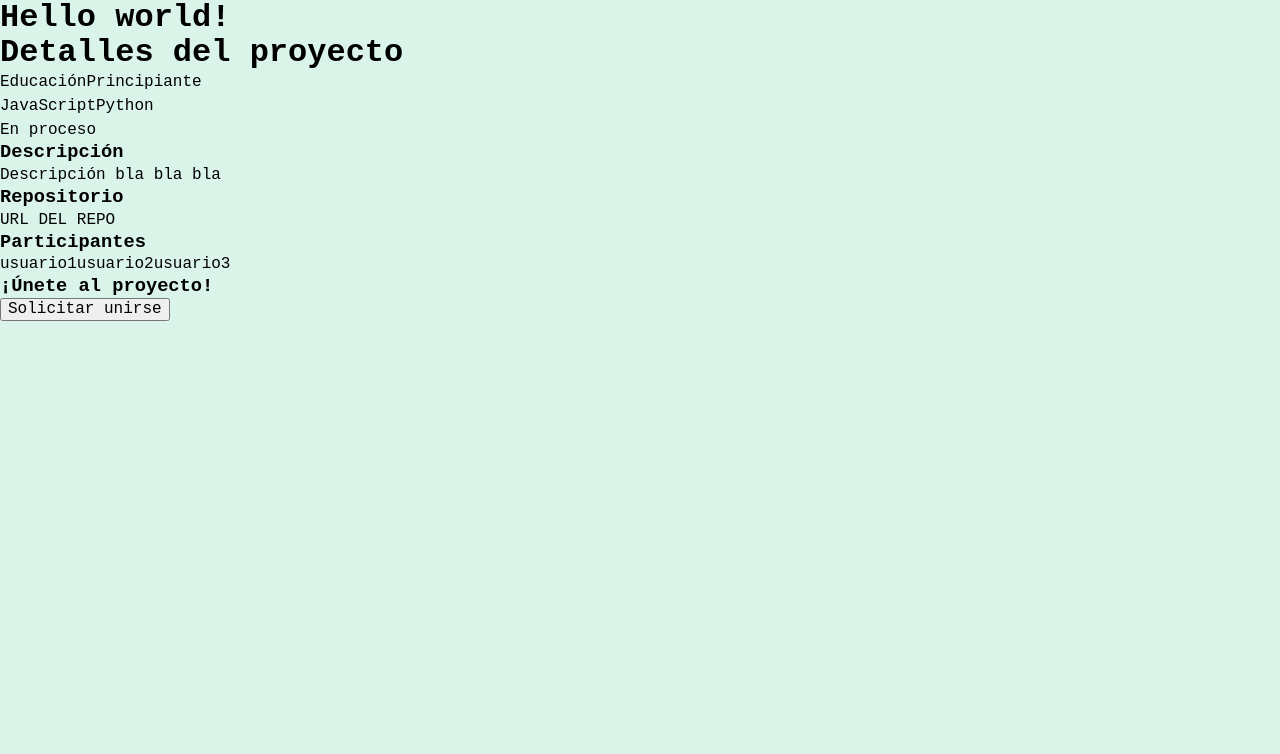
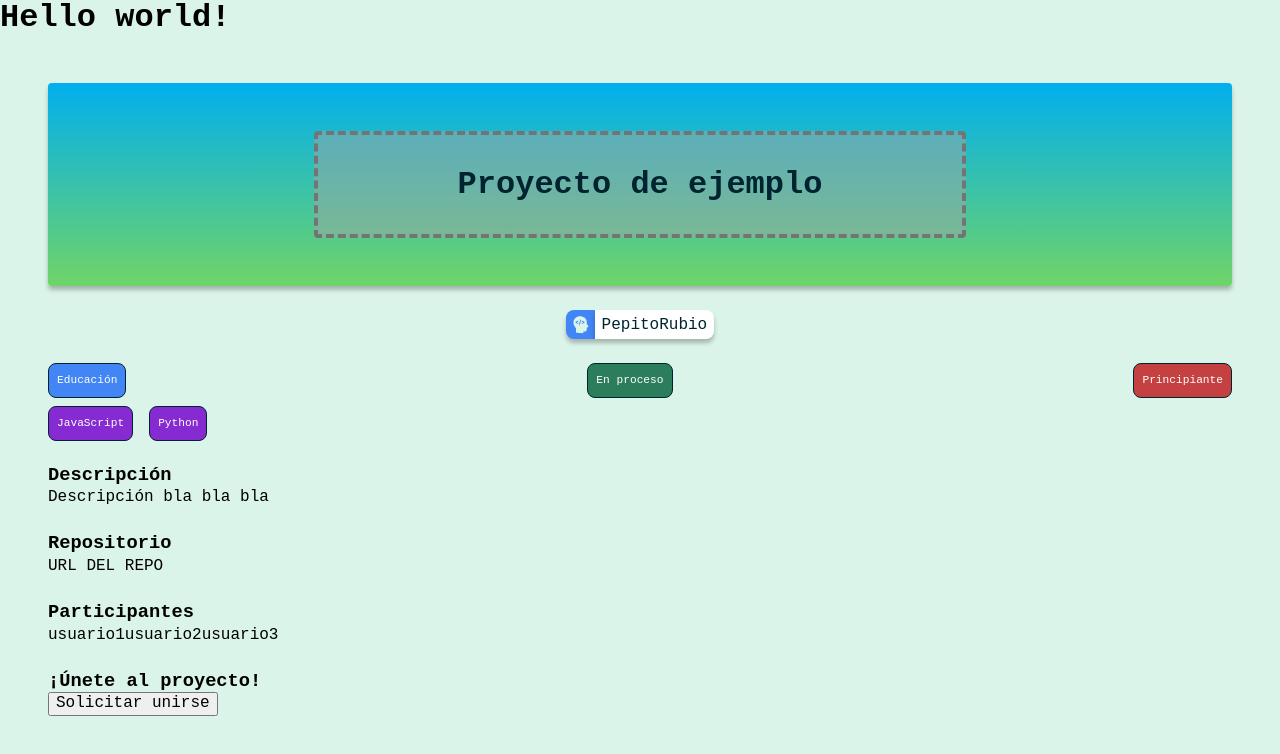
Before and after one commit to JavierBrizuela/exceso_de_iteraciones, a React (Vite) app in the folder Frontend/: page /projectdetails in a window 1280 px wide. Shown: the top 754 px of the page. Built offline with nearby package versions, Linux system fonts and the light colour scheme; a web font is replaced by a local one.

Commit message:
Add some structure and styles to ProjectDetails

```diff
--- a/Frontend/src/index.css
+++ b/Frontend/src/index.css
@@ -13,6 +13,12 @@
   --input-font: #747474;
   --wrong-input: #f95454;
   --transparency: #a4a4a478;
+  --background-title-card: #356dca;
+  --type-tag: #4285f4;
+  --difficulty-tag: #c54141;
+  --created-tag: #636363;
+  --status-tag: #2c7d5b;
+  --language-tag: #862ad1;
 }
 
 body {
--- a/Frontend/src/routes/ProjectDetails/ProjectDetails.css
+++ b/Frontend/src/routes/ProjectDetails/ProjectDetails.css
@@ -0,0 +1,113 @@
+.project-wrapper {
+  display: flex;
+  flex-direction: column;
+  padding: 3rem;
+  gap: 1.5rem;
+}
+
+.project-title {
+  padding: 3rem;
+  background: linear-gradient(to bottom, var(--blue), var(--green));
+  box-shadow: 0 4px 4px 0 rgba(0, 0, 0, 0.25);
+  border-radius: 0.25rem;
+  text-align: center;
+  display: flex;
+  justify-content: center;
+  color: var(--dark-blue);
+  width: 100%;
+}
+
+.project-title-shadow {
+  background: var(--transparency);
+  padding: 2rem;
+  border-radius: 0.25rem;
+  border-color: var(--input-font);
+  border-width: 4px;
+  border-style: dashed;
+  width: 60%;
+}
+
+.project-title-text {
+  font-size: 2rem;
+}
+
+.project-username-info {
+  display: flex;
+  justify-content: center;
+  align-items: center;
+}
+
+.project-username-info label {
+  background-color: var(--background-icon);
+  width: 1.8rem;
+  height: 1.8rem;
+  display: flex;
+  justify-content: center;
+  align-items: center;
+  box-shadow: 0 4px 4px 0 rgba(0, 0, 0, 0.25);
+  border-radius: 0.5rem 0 0 0.5rem;
+  border: none;
+  padding: 0.3rem;
+}
+
+.created-by-user-icon {
+  display: block;
+  background-position: center;
+  background-size: cover;
+  width: 100%;
+  height: 100%;
+  background-image: url(../../assets/icon-username.png);
+}
+
+.project-tag-created-by {
+  padding: 0.15rem 0.4rem;
+  box-shadow: 0 4px 4px 0 rgba(0, 0, 0, 0.25);
+  border-radius: 0 0.5rem 0.5rem 0;
+  border: none;
+  outline: none;
+  color: var(--dark-blue);
+  background-color: white;
+}
+
+.tags-wrapper {
+  display: flex;
+  flex-direction: column;
+  gap: 0.5rem;
+  border-radius: 0.25rem;
+}
+
+.project-tags-type-difficulty {
+  display: flex;
+  justify-content: space-between;
+}
+
+.project-tag {
+  border-radius: 0.5rem;
+  padding: 0.5rem;
+  border: 1px solid var(--dark-blue);
+  font-size: 0.7rem;
+  display: flex;
+  align-items: center;
+  color: white;
+}
+
+.project-details-type {
+  background-color: var(--type-tag);
+}
+
+.project-details-difficulty {
+  background-color: var(--difficulty-tag);
+}
+
+.project-tags-languages {
+  display: flex;
+  gap: 1rem;
+}
+
+.project-details-status {
+  background-color: var(--status-tag);
+}
+
+.project-details-language {
+  background-color: var(--language-tag);
+}
--- a/Frontend/src/routes/ProjectDetails/ProjectDetails.jsx
+++ b/Frontend/src/routes/ProjectDetails/ProjectDetails.jsx
@@ -5,19 +5,25 @@ function Details() {
     <div className="project-wrapper">
       <div className="project-title">
         <div className="project-title-shadow">
-          <h1 className="project-title-text">Detalles del proyecto</h1>
+          <h1 className="project-title-text">Proyecto de ejemplo</h1>
         </div>
       </div>
-      <div className="project-tags-type-difficulty">
-        <span className="project-tag project-details-type">Educación</span>
-        <span className="project-tag project-details-difficulty">Principiante</span>
+      <div className="project-username-info">
+        <label>
+          <i className="created-by-user-icon"></i>
+        </label>
+        <span className="project-tag-created-by">PepitoRubio</span>
       </div>
-      <div className="project-tags-languages-status">
-        <div className="project-languages">
+      <div className="tags-wrapper">
+        <div className="project-tags-type-difficulty">
+          <span className="project-tag project-details-type">Educación</span>
+          <span className="project-tag project-details-status">En proceso</span>
+          <span className="project-tag project-details-difficulty">Principiante</span>
+        </div>
+        <div className="project-tags-languages">
           <span className="project-tag project-details-language">JavaScript</span>
           <span className="project-tag project-details-language">Python</span>
         </div>
-        <span className="project-tag project-details-status">En proceso</span>
       </div>
       <div className="description">
         <h3 className="project-info">Descripción</h3>
```
Also changed, not shown: Frontend/src/routes/Home/components/Card.css (+0 -8 lines).
